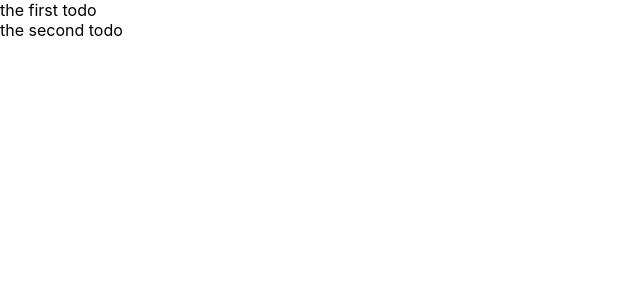
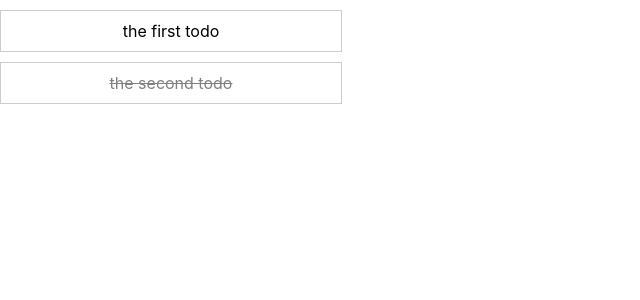
Before and after one commit to liule13/day10-todo, a React (Create React App) app: page / in a window 1280 px wide. Shown: the top 300 px of the page, without its empty margins (0-640 px from the left). Built offline with nearby package versions, Linux system fonts and the light colour scheme.

Commit message:
feat(todo): add todo item style

```diff
--- a/src/App.css
+++ b/src/App.css
@@ -1,38 +1,11 @@
-.App {
-  text-align: center;
+.todo-item{
+    width: 320px;
+    padding: 10px;
+    border: 1px solid #ccc;
+    margin-top: 10px;
+    text-align: center;
 }
-
-.App-logo {
-  height: 40vmin;
-  pointer-events: none;
+.todo-item .todo-done{
+    text-decoration: line-through;
+    color: gray;
 }
-
-@media (prefers-reduced-motion: no-preference) {
-  .App-logo {
-    animation: App-logo-spin infinite 20s linear;
-  }
-}
-
-.App-header {
-  background-color: #282c34;
-  min-height: 100vh;
-  display: flex;
-  flex-direction: column;
-  align-items: center;
-  justify-content: center;
-  font-size: calc(10px + 2vmin);
-  color: white;
-}
-
-.App-link {
-  color: #61dafb;
-}
-
-@keyframes App-logo-spin {
-  from {
-    transform: rotate(0deg);
-  }
-  to {
-    transform: rotate(360deg);
-  }
-}
--- a/src/App.js
+++ b/src/App.js
@@ -3,14 +3,22 @@ import "./App.css";
 
 export const initState = [
     {id: 1, text: "the first todo", done: false},
-    {id: 2, text: "the second todo", done: false},
+    {id: 2, text: "the second todo", done: true},
 ];
 export const TodoContext = createContext()
 
 function TodoItem(props) {
+    const {state, dispatch} = useContext(TodoContext)
+
+    function makeAsDone() {
+        dispatch({
+            type: "TOGGLE_TODO",
+            payload: {id: props.todo.id}
+        })
+    }
 
     return <div className={"todo-item"}>
-        <span className={props.todo.done?"todo-done":""}>
+        <span className={props.todo.done ? "todo-done" : ""}>
         {props.todo.text}
 
         </span>
@@ -21,7 +29,7 @@ function TodoGroup() {
     const {state, dispatch} = useContext(TodoContext)
     return <div>
         {
-            state.map((item,index)=>{
+            state.map((item, index) => {
                 return <TodoItem todo={item} key={index} index={index}></TodoItem>
             })
         }
@@ -36,7 +44,8 @@ export function todoReducer(state, action) {
             const id = action.payload.id;
             return newState.map((value) => {
                 if (value.id === id) {
-                    return { id,
+                    return {
+                        id,
                         text: value.text,
                         done: !value.done
                     };
```
